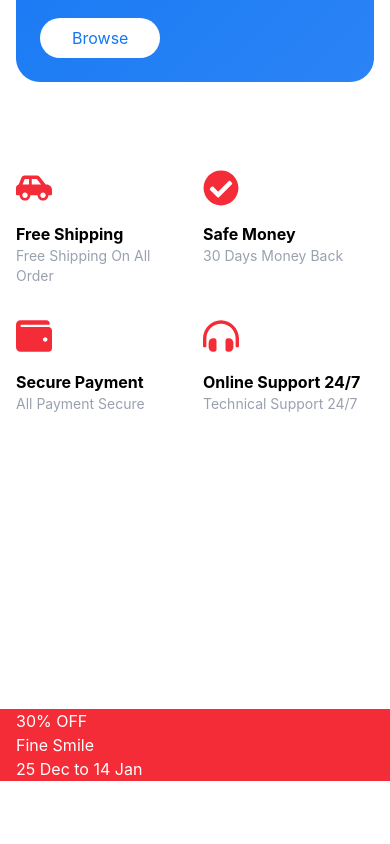
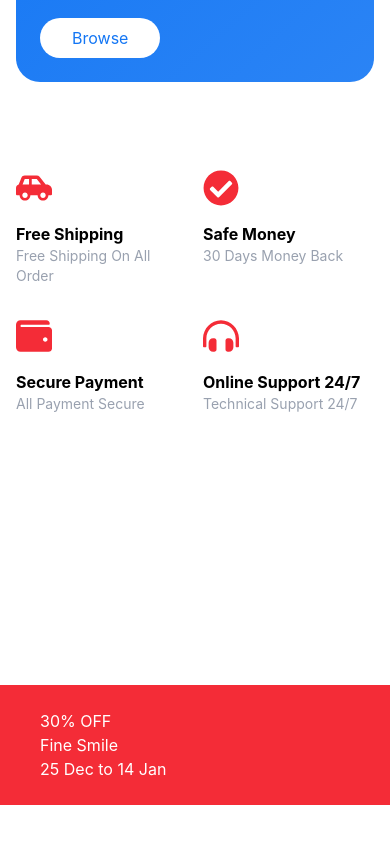
Before and after one commit to kaxadeveloper/Ecommerce, a React (Vite) app: page / in a window 390 px wide. Shown: the part 2734-3578 px from the top of the page. Built offline with nearby package versions, Linux system fonts and the light colour scheme.

Commit message:
p-6 sm:p-8 adds 24px padding on all sides by default and 32px padding on small screens and larger.

```diff
--- a/src/components/Banner/Banner.jsx
+++ b/src/components/Banner/Banner.jsx
@@ -5,7 +5,7 @@ const Banner = ({ data }) => {
         <div className='min-h-[550px] flex justify-center items-center py-12'>
             <div style={{ backgroundColor: data.bgColor }} className='container'>
                 <div className='grid grid-cols-1 md:grid-cols-3 gap-6 items-center text-white rounded-3xl'>
-                    <div>
+                    <div className='p-6 sm:p-8'>
                         <p>{data.discount}</p>
                         <h1> {data.title}</h1>
                         <p>{data.date}</p>
```
